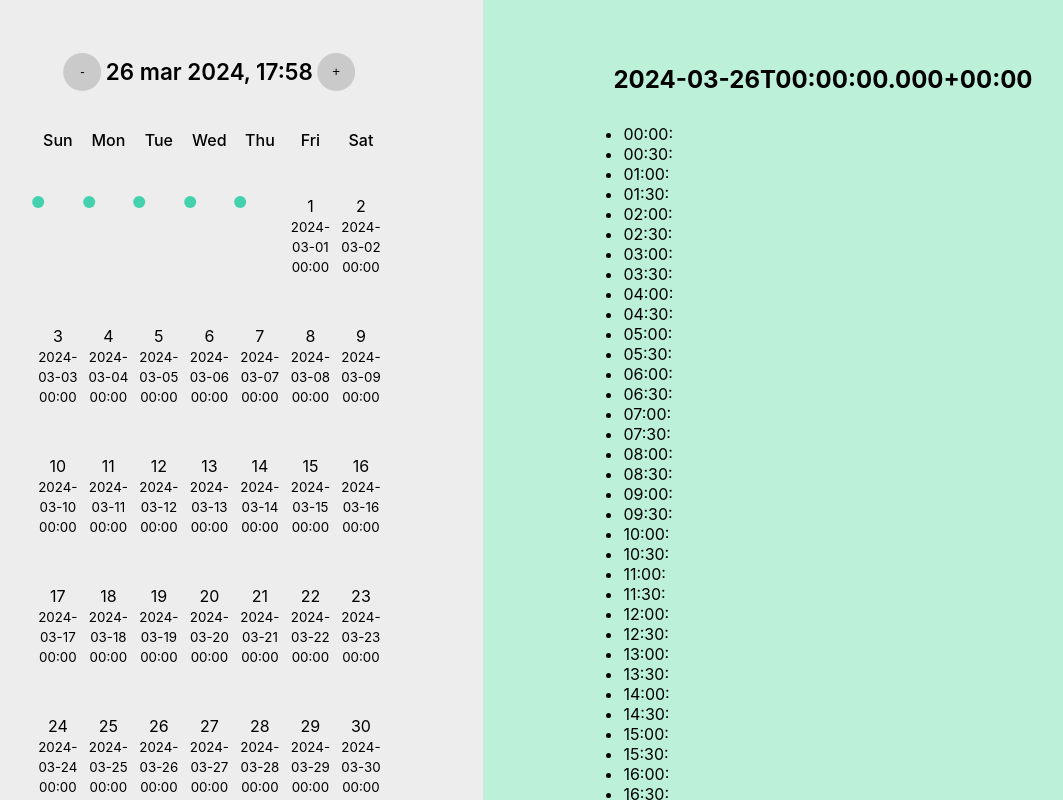
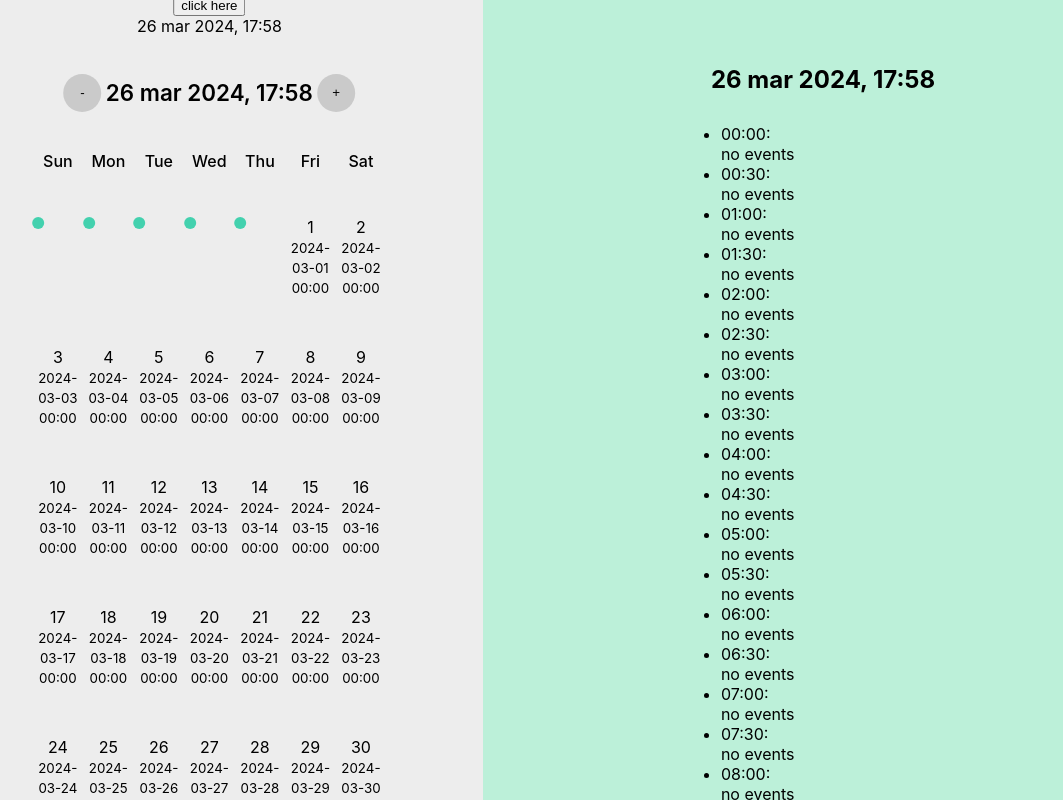
Before and after one commit to 5up3rD4n1/react-interview-challenges, a React (Create React App) app: page /calendar in a window 1280 px wide. Shown: the whole page, without its empty margins (117-1180 px from the left). Built offline with nearby package versions, Linux system fonts and the light colour scheme.

Commit message:
Update Calendar Picker

```diff
--- a/src/CalendarReducer/action-type.tsx
+++ b/src/CalendarReducer/action-type.tsx
@@ -1,3 +1,4 @@
 export enum EventActionType {
-  SAT_DATE = 'SAT_DATE',
+  SET_DATE = 'SET_DATE',
+  ONCLICK_SELECTED = 'ONCLICK_SELECTED',
 }
--- a/src/CalendarReducer/actions.tsx
+++ b/src/CalendarReducer/actions.tsx
@@ -1,3 +1,7 @@
 export function setDate(date: string | null) {
   return {type: 'SET_DATE', payload: date};
 }
+
+export function setSelected(id: string | null) {
+  return {type: 'ONCLICK_SELECTED', payload: id};
+}
--- a/src/CalendarReducer/reducer.tsx
+++ b/src/CalendarReducer/reducer.tsx
@@ -7,6 +7,8 @@ export function reducer(
   if (action.type === 'SET_DATE') {
     return {...state, date: action.payload};
   }
-
+  if (action.type === 'ONCLICK_SELECTED') {
+    return {...state, id: action.payload};
+  }
   return state;
 }
--- a/src/components/Calendar.tsx
+++ b/src/components/Calendar.tsx
@@ -5,8 +5,12 @@ import {days} from './Data';
 import EventContainer from './Events/EventContainer';
 import {CalendarPickerContext} from './CalendarContext';
 import {setDate} from '../CalendarReducer/actions';
+import {EventItem} from './Events/EventItem';
 
-export default function Calendar() {
+interface CalendarProps {
+  value: number | null;
+}
+export default function Calendar(props: CalendarProps) {
   const {state, dispatch} = useContext(CalendarPickerContext);
 
   function handleButtonClick(date: string) {
@@ -22,6 +26,8 @@ export default function Calendar() {
   // const {month, setMonth} = useContext(DateContext);
   const current = month.toLocaleString(DateTime.DATETIME_MED);
   const [activeDate, setActiveDate] = useState<string | null>(null);
+  const [show, setShow] = useState(false);
+  const [selected, setSelected] = useState('show');
 
   function handlerOnClickPrevious() {
     setMonth(month.minus({months: 1}).startOf('month'));
@@ -43,12 +49,26 @@ export default function Calendar() {
     // return dateTime;
   };
 
+  const onClickShowHours = (id: string) => {
+    if (state.id === state.date) {
+      dispatch(setSelected(id));
+      return;
+    }
+    if (show === true) {
+      setShow(false);
+    } else {
+      setShow(true);
+    }
+  };
+
   const monthDays = calcMonthDays(month);
 
   return (
     <>
       <div className="wrapper"></div>
       <h1>This is calendar component</h1>
+      <button onClick={() => handleButtonClick}>click here</button>
+      <div>{props.value}</div>
       <div className="header">
         <button className="icons" onClick={handlerOnClickPrevious}>
           -
@@ -83,12 +103,26 @@ export default function Calendar() {
             <ul key={index} className="days">
               {week.map((day, index) => {
                 const isActive = day.date === activeDate;
+                const id = day.id;
+                const keys = Object.keys(state);
+                // console.log(keys); // ['00:00']
                 return (
-                  <li key={index} onClick={() => handleOnClickShow(day.date)}>
-                    {isActive ? <span className="badge"></span> : null}
+                  <li key={index} onClick={() => onClickShowHours(id)}>
+                    {isActive ? (
+                      <>
+                        {' '}
+                        <span className="badge">
+                          {show && <h1>hello</h1>}
+                          {/* {keys.length > 0
+                            ? isShow && <EventContainer />
+                            : !isShow && <EventContainer />} */}
+                        </span>
+                      </>
+                    ) : null}
                     {day.display}
                     <br></br>
-
+                    {/* {selected === 'show'}
+                    {selected === 'hide' && null} */}
                     <small>{day.date}</small>
                   </li>
                 );
@@ -104,7 +138,7 @@ export default function Calendar() {
           </>
         ) : (
           <div onClick={() => handleOnClickShow(day.date)}>{day}</div>
-        )} */}
+        )} }
         {/* {daysOfWeek.map(days => {
             return <li onClick={handleOnClickShow}>{days}</li>;
           })} */}
--- a/src/components/CalendarContext.tsx
+++ b/src/components/CalendarContext.tsx
@@ -11,9 +11,10 @@ export interface CalendarPickerContextPayload {
 
 export interface CalendarPickerState {
   date: string | null;
+  id: string | null;
 }
 export const CalendarPickerContext =
   createContext<CalendarPickerContextPayload>({
-    state: {date: null},
+    state: {date: null, id: null},
     dispatch: () => {},
   });
--- a/src/components/Events/EventContainer.tsx
+++ b/src/components/Events/EventContainer.tsx
@@ -19,7 +19,7 @@ export default function EventContainer() {
       <main>
         {' '}
         <EventItem
-          state={state}
+          stateReducer={state}
           onDeleteClick={onDeleteClick}
           onFormSubmit={onFormSubmit}
           // onUpdateClick={onUpdateClick}
--- a/src/components/Events/EventItem.tsx
+++ b/src/components/Events/EventItem.tsx
@@ -1,16 +1,19 @@
 import {DateTime} from 'luxon';
-import {useState} from 'react';
+import {useContext, useState} from 'react';
 import {EventForm} from './EventForm';
 import {ReducerState} from '../../reducer/reducer';
+import Calendar from '../Calendar';
+import {CalendarPickerContext} from '../CalendarContext';
 
 interface EventItemsProps {
-  state: ReducerState;
+  stateReducer: ReducerState;
   onDeleteClick: (params: {hour: string}) => void;
   onFormSubmit: (params: {hour: string; eventReminder: string}) => void;
 }
 
 export function EventItem(props: EventItemsProps) {
-  const {state} = props;
+  const {stateReducer} = props;
+  const {state, dispatch} = useContext(CalendarPickerContext);
 
   const halfHour = new Array(48).fill(null);
   const [activeEvent, setActiveEvent] = useState<string | null>(null);
@@ -19,7 +22,7 @@ export function EventItem(props: EventItemsProps) {
     setActiveEvent(hour);
   }
 
-  const current = DateTime.now().startOf('day');
+  const current = state.date;
 
   const halfHoursTemplate = halfHour.reduce(
     (acc: {current: DateTime; acc: string[]}) => {
@@ -33,18 +36,18 @@ export function EventItem(props: EventItemsProps) {
       acc: [],
     }
   );
-  console.log({activeEvent, state});
+  console.log({activeEvent, stateReducer});
   return (
     <div>
       <div className="">
         {}
-        <h2 className="header">{current.toISO()}</h2>
+        <h2 className="header">{current}</h2>
 
         <ul>
           {/* List of hours */}
 
           {halfHoursTemplate.acc.map((hour, index) => {
-            const event = state[hour];
+            const event = stateReducer[hour];
 
             const message = ['00:00', '12:00', '01:00'];
             const splitted = message.map(word => {
@@ -52,10 +55,10 @@ export function EventItem(props: EventItemsProps) {
             });
             console.log(splitted);
 
-            const keys = Object.keys(state);
+            const keys = Object.keys(stateReducer);
             console.log(keys); // ['00:00']
 
-            const values = Object.values(state);
+            const values = Object.values(stateReducer);
             console.log(values); // ['go to gym']
 
             const isActive = hour === activeEvent;
@@ -86,6 +89,7 @@ export function EventItem(props: EventItemsProps) {
                       {hour}: {event}
                     </div>
                   )}
+
                   {event ? (
                     <button
                       onClick={() => {
@@ -95,9 +99,8 @@ export function EventItem(props: EventItemsProps) {
                       X
                     </button>
                   ) : null}
-
-                  {event ? <div></div> : null}
                 </div>
+                {keys.length > 0 ? 'event' : 'no events'}
               </li>
             );
           })}
--- a/src/routes/page.tsx
+++ b/src/routes/page.tsx
@@ -13,7 +13,10 @@ export default function Page() {
     return month.toLocaleString(DateTime.DATETIME_MED);
   };
 
-  const [state, dispatch] = useReducer(reducer, {date: null});
+  const [state, dispatch] = useReducer(reducer, {
+    date: getTime(),
+    id: null,
+  });
 
   return (
     <>
@@ -25,7 +28,7 @@ export default function Page() {
         <CalendarPickerContext.Provider value={{state, dispatch}}>
           <div className="split left">
             <div className="centered">
-              <Calendar />
+              <Calendar value={state.date} />
             </div>
           </div>
           <div className="split right">
```
